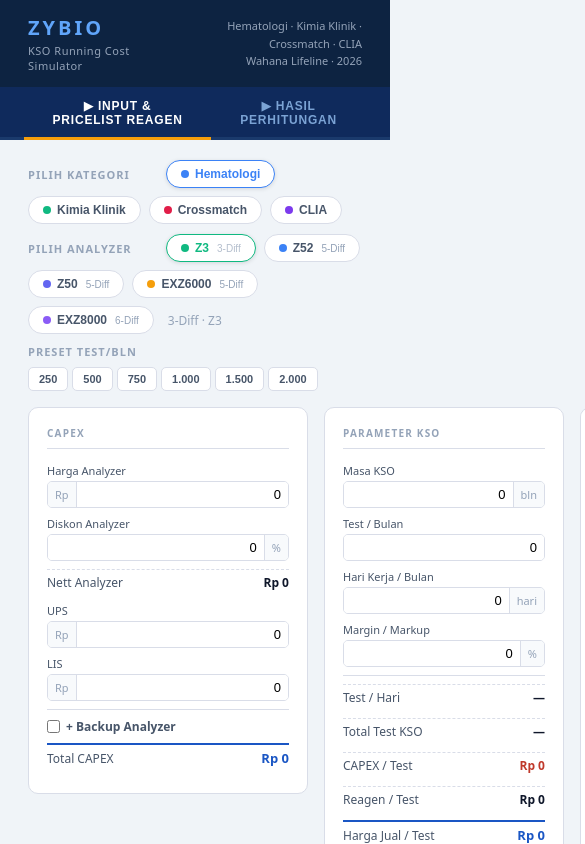
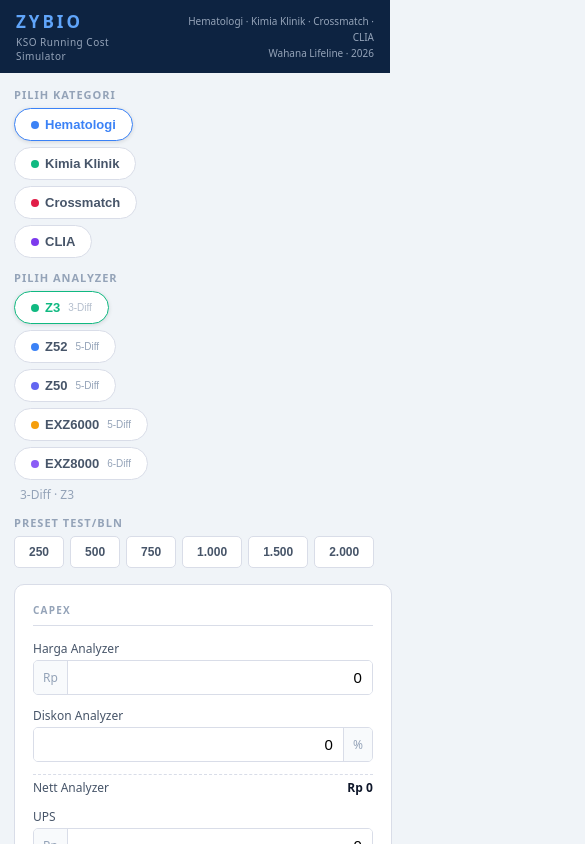
Before and after one commit to info-WL707/runningcost-zybio, a Next.js app: page / in a window 390 px wide. Shown: the top 844 px of the page, 585 px wide, since content can reach past the window. Built offline with nearby package versions, Linux system fonts and the light colour scheme.

Commit message:
Add mobile-responsive layout with sticky bottom nav for input/result navigation
Co-Authored-By: Claude Sonnet 4.6 <noreply@anthropic.com>

```diff
--- a/components/Dashboard.jsx
+++ b/components/Dashboard.jsx
@@ -1565,7 +1565,7 @@ export default function Dashboard() {
         </div>
       </header>
 
-      {/* ── Page navigation ── */}
+      {/* ── Page navigation (desktop) ── */}
       <nav className="page-nav">
         <button
           className={`pnav-btn${page === 'input' ? ' pnav-active' : ''}`}
@@ -1580,6 +1580,20 @@ export default function Dashboard() {
           ▶ HASIL PERHITUNGAN
         </button>
       </nav>
+
+      {/* ── Mobile bottom navigation bar ── */}
+      <div className="mob-nav">
+        {page === 'result' && (
+          <button className="mob-nav-btn mob-nav-prev" onClick={() => { setPage('input'); window.scrollTo(0, 0); }}>
+            ← INPUT &amp; PRICELIST
+          </button>
+        )}
+        {page === 'input' && (
+          <button className="mob-nav-btn mob-nav-next" onClick={() => { setPage('result'); window.scrollTo(0, 0); }}>
+            LIHAT HASIL →
+          </button>
+        )}
+      </div>
 
       {/* ══════════════════════════════════════════════════════════════
           PAGE 1 — INPUT
--- a/styles/globals.css
+++ b/styles/globals.css
@@ -623,3 +623,109 @@ tr:hover td { background: #FAFBFF; }
 ::-webkit-scrollbar { width: 6px; height: 6px; }
 ::-webkit-scrollbar-track { background: transparent; }
 ::-webkit-scrollbar-thumb { background: #CBD5E1; border-radius: 3px; }
+
+/* ══════════════════════════════════════════════════════════════
+   MOBILE — ≤ 768px
+══════════════════════════════════════════════════════════════ */
+@media (max-width: 768px) {
+  :root { font-size: 14px; }
+
+  /* Header */
+  .hdr {
+    padding: 10px 16px;
+    gap: 8px;
+  }
+  .brand-n { font-size: 17px; }
+  .brand-t { font-size: 10px; }
+  .hdr-r   { font-size: 10px; }
+
+  /* Top page-nav — hide on mobile (replaced by bottom bar) */
+  .page-nav { display: none; }
+
+  /* Page body — single column, room for bottom bar */
+  .page-body {
+    padding: 14px 14px 90px;
+    min-height: unset;
+  }
+
+  /* Selector rows — stack label above pills */
+  .sel-row {
+    flex-direction: column;
+    align-items: flex-start;
+    gap: 6px;
+    margin-bottom: 12px;
+  }
+  .sel-label { min-width: unset; }
+
+  /* Merk pills — bigger tap targets */
+  .merk-pill { padding: 8px 16px; font-size: 13px; }
+
+  /* Preset buttons — bigger tap targets */
+  .preset-btn { padding: 8px 14px; font-size: 12px; }
+  .preset-grid { gap: 6px; }
+
+  /* Input grid → single column */
+  .input-grid {
+    grid-template-columns: 1fr;
+    gap: 12px;
+  }
+
+  /* Remove height caps so cards expand fully */
+  .inp-card-reagent,
+  .cc-param-card { max-height: none; overflow-y: visible; }
+
+  /* NumInput wider on mobile */
+  .ni { font-size: 15px; padding: 8px 10px; }
+  .pfx, .sfx { padding: 8px 9px; font-size: 12px; }
+
+  /* Fields — slightly more spacing */
+  .field { margin-bottom: 12px; }
+  .field label { font-size: 12px; }
+
+  /* Result table — let it scroll horizontally */
+  .tbl-wrap { max-height: none; }
+  .page2-wrap { gap: 12px; }
+  .cprr-val { font-size: 36px; }
+
+  /* Mobile bottom navigation bar */
+  .mob-nav {
+    display: flex;
+  }
+}
+
+/* Mobile nav bar — hidden on desktop */
+.mob-nav {
+  display: none;
+  position: fixed;
+  bottom: 0;
+  left: 0;
+  right: 0;
+  z-index: 100;
+  background: #0D2341;
+  border-top: 2px solid #1A3A6C;
+  padding: 10px 16px;
+  gap: 10px;
+  align-items: center;
+  justify-content: space-between;
+}
+.mob-nav-btn {
+  flex: 1;
+  padding: 13px 10px;
+  border: none;
+  border-radius: 8px;
+  font-size: 13px;
+  font-weight: 700;
+  cursor: pointer;
+  letter-spacing: 0.3px;
+  transition: background 0.15s;
+}
+.mob-nav-prev {
+  background: #1A3A6C;
+  color: #BFD7F0;
+}
+.mob-nav-prev:hover { background: #1e4a8a; }
+.mob-nav-next {
+  background: #F59E0B;
+  color: #0D2341;
+}
+.mob-nav-next:hover { background: #D97706; }
```
